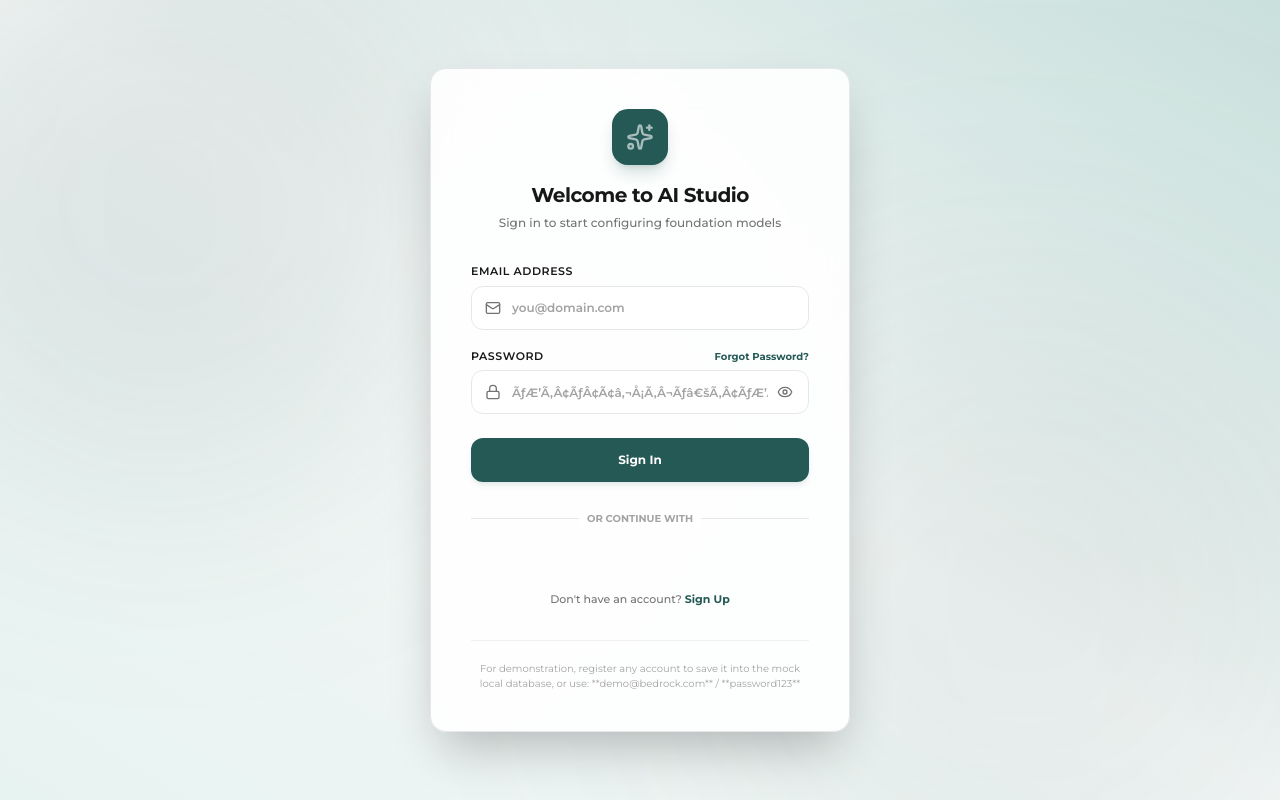
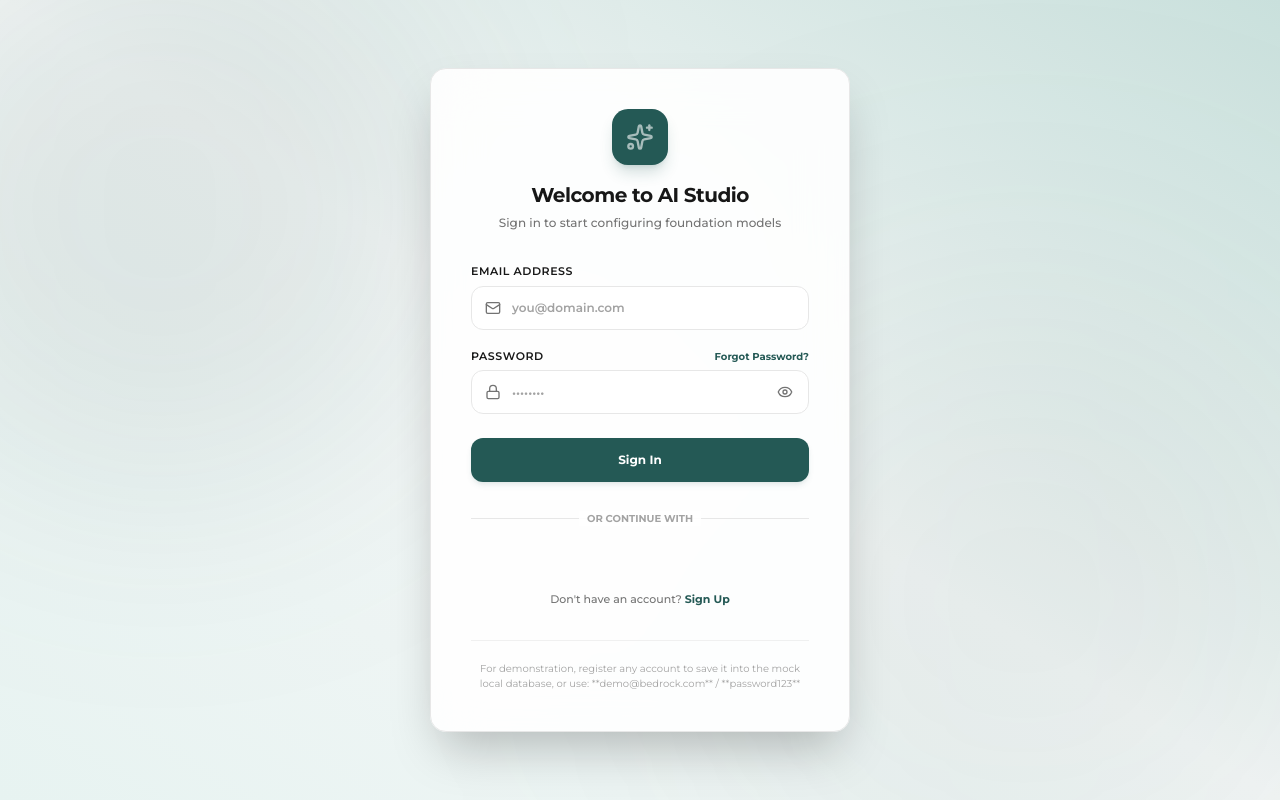
Before and after one commit to rachitjain-lgtm/llm-model, a React (Vite) app in the folder llm-chat-frontend/: page / in a window 1280 px wide. Built offline with nearby package versions, Linux system fonts and the light colour scheme; no server answers.

Commit message:
Fix password placeholders in Login.jsx

```diff
--- a/llm-chat-frontend/src/components/Login.jsx
+++ b/llm-chat-frontend/src/components/Login.jsx
@@ -376,7 +376,7 @@ export default function Login() {
                 </span>
                 <input
                   type={showPassword ? "text" : "password"}
-                  placeholder="ÃƒÆ’Ã‚Â¢ÃƒÂ¢Ã¢â‚¬Å¡Ã‚Â¬Ãƒâ€šÃ‚Â¢ÃƒÆ’Ã‚Â¢ÃƒÂ¢Ã¢â‚¬Å¡Ã‚Â¬Ãƒâ€šÃ‚Â¢ÃƒÆ’Ã‚Â¢ÃƒÂ¢Ã¢â‚¬Å¡Ã‚Â¬Ãƒâ€šÃ‚Â¢ÃƒÆ’Ã‚Â¢ÃƒÂ¢Ã¢â‚¬Å¡Ã‚Â¬Ãƒâ€šÃ‚Â¢ÃƒÆ’Ã‚Â¢ÃƒÂ¢Ã¢â‚¬Å¡Ã‚Â¬Ãƒâ€šÃ‚Â¢ÃƒÆ’Ã‚Â¢ÃƒÂ¢Ã¢â‚¬Å¡Ã‚Â¬Ãƒâ€šÃ‚Â¢ÃƒÆ’Ã‚Â¢ÃƒÂ¢Ã¢â‚¬Å¡Ã‚Â¬Ãƒâ€šÃ‚Â¢ÃƒÆ’Ã‚Â¢ÃƒÂ¢Ã¢â‚¬Å¡Ã‚Â¬Ãƒâ€šÃ‚Â¢"
+                  placeholder="••••••••"
                   value={password}
                   onChange={(e) => {
                     setPassword(e.target.value);
@@ -518,7 +518,7 @@ export default function Login() {
                 </span>
                 <input
                   type={showPassword ? "text" : "password"}
-                  placeholder="ÃƒÆ’Ã‚Â¢ÃƒÂ¢Ã¢â‚¬Å¡Ã‚Â¬Ãƒâ€šÃ‚Â¢ÃƒÆ’Ã‚Â¢ÃƒÂ¢Ã¢â‚¬Å¡Ã‚Â¬Ãƒâ€šÃ‚Â¢ÃƒÆ’Ã‚Â¢ÃƒÂ¢Ã¢â‚¬Å¡Ã‚Â¬Ãƒâ€šÃ‚Â¢ÃƒÆ’Ã‚Â¢ÃƒÂ¢Ã¢â‚¬Å¡Ã‚Â¬Ãƒâ€šÃ‚Â¢ÃƒÆ’Ã‚Â¢ÃƒÂ¢Ã¢â‚¬Å¡Ã‚Â¬Ãƒâ€šÃ‚Â¢ÃƒÆ’Ã‚Â¢ÃƒÂ¢Ã¢â‚¬Å¡Ã‚Â¬Ãƒâ€šÃ‚Â¢ÃƒÆ’Ã‚Â¢ÃƒÂ¢Ã¢â‚¬Å¡Ã‚Â¬Ãƒâ€šÃ‚Â¢ÃƒÆ’Ã‚Â¢ÃƒÂ¢Ã¢â‚¬Å¡Ã‚Â¬Ãƒâ€šÃ‚Â¢"
+                  placeholder="••••••••"
                   value={password}
                   onChange={(e) => {
                     setPassword(e.target.value);
@@ -545,7 +545,7 @@ export default function Login() {
                 </span>
                 <input
                   type={showPassword ? "text" : "password"}
-                  placeholder="ÃƒÆ’Ã‚Â¢ÃƒÂ¢Ã¢â‚¬Å¡Ã‚Â¬Ãƒâ€šÃ‚Â¢ÃƒÆ’Ã‚Â¢ÃƒÂ¢Ã¢â‚¬Å¡Ã‚Â¬Ãƒâ€šÃ‚Â¢ÃƒÆ’Ã‚Â¢ÃƒÂ¢Ã¢â‚¬Å¡Ã‚Â¬Ãƒâ€šÃ‚Â¢ÃƒÆ’Ã‚Â¢ÃƒÂ¢Ã¢â‚¬Å¡Ã‚Â¬Ãƒâ€šÃ‚Â¢ÃƒÆ’Ã‚Â¢ÃƒÂ¢Ã¢â‚¬Å¡Ã‚Â¬Ãƒâ€šÃ‚Â¢ÃƒÆ’Ã‚Â¢ÃƒÂ¢Ã¢â‚¬Å¡Ã‚Â¬Ãƒâ€šÃ‚Â¢ÃƒÆ’Ã‚Â¢ÃƒÂ¢Ã¢â‚¬Å¡Ã‚Â¬Ãƒâ€šÃ‚Â¢ÃƒÆ’Ã‚Â¢ÃƒÂ¢Ã¢â‚¬Å¡Ã‚Â¬Ãƒâ€šÃ‚Â¢"
+                  placeholder="••••••••"
                   value={confirmPassword}
                   onChange={(e) => {
                     setConfirmPassword(e.target.value);
@@ -756,7 +756,7 @@ export default function Login() {
                     </span>
                     <input
                       type={showPassword ? "text" : "password"}
-                      placeholder="ÃƒÆ’Ã‚Â¢ÃƒÂ¢Ã¢â‚¬Å¡Ã‚Â¬Ãƒâ€šÃ‚Â¢ÃƒÆ’Ã‚Â¢ÃƒÂ¢Ã¢â‚¬Å¡Ã‚Â¬Ãƒâ€šÃ‚Â¢ÃƒÆ’Ã‚Â¢ÃƒÂ¢Ã¢â‚¬Å¡Ã‚Â¬Ãƒâ€šÃ‚Â¢ÃƒÆ’Ã‚Â¢ÃƒÂ¢Ã¢â‚¬Å¡Ã‚Â¬Ãƒâ€šÃ‚Â¢ÃƒÆ’Ã‚Â¢ÃƒÂ¢Ã¢â‚¬Å¡Ã‚Â¬Ãƒâ€šÃ‚Â¢ÃƒÆ’Ã‚Â¢ÃƒÂ¢Ã¢â‚¬Å¡Ã‚Â¬Ãƒâ€šÃ‚Â¢ÃƒÆ’Ã‚Â¢ÃƒÂ¢Ã¢â‚¬Å¡Ã‚Â¬Ãƒâ€šÃ‚Â¢ÃƒÆ’Ã‚Â¢ÃƒÂ¢Ã¢â‚¬Å¡Ã‚Â¬Ãƒâ€šÃ‚Â¢"
+                      placeholder="••••••••"
                       value={newPassword}
                       onChange={(e) => {
                         setNewPassword(e.target.value);
@@ -790,7 +790,7 @@ export default function Login() {
                     </span>
                     <input
                       type={showPassword ? "text" : "password"}
-                      placeholder="ÃƒÆ’Ã‚Â¢ÃƒÂ¢Ã¢â‚¬Å¡Ã‚Â¬Ãƒâ€šÃ‚Â¢ÃƒÆ’Ã‚Â¢ÃƒÂ¢Ã¢â‚¬Å¡Ã‚Â¬Ãƒâ€šÃ‚Â¢ÃƒÆ’Ã‚Â¢ÃƒÂ¢Ã¢â‚¬Å¡Ã‚Â¬Ãƒâ€šÃ‚Â¢ÃƒÆ’Ã‚Â¢ÃƒÂ¢Ã¢â‚¬Å¡Ã‚Â¬Ãƒâ€šÃ‚Â¢ÃƒÆ’Ã‚Â¢ÃƒÂ¢Ã¢â‚¬Å¡Ã‚Â¬Ãƒâ€šÃ‚Â¢ÃƒÆ’Ã‚Â¢ÃƒÂ¢Ã¢â‚¬Å¡Ã‚Â¬Ãƒâ€šÃ‚Â¢ÃƒÆ’Ã‚Â¢ÃƒÂ¢Ã¢â‚¬Å¡Ã‚Â¬Ãƒâ€šÃ‚Â¢ÃƒÆ’Ã‚Â¢ÃƒÂ¢Ã¢â‚¬Å¡Ã‚Â¬Ãƒâ€šÃ‚Â¢"
+                      placeholder="••••••••"
                       value={confirmNewPassword}
                       onChange={(e) => {
                         setConfirmNewPassword(e.target.value);
```
